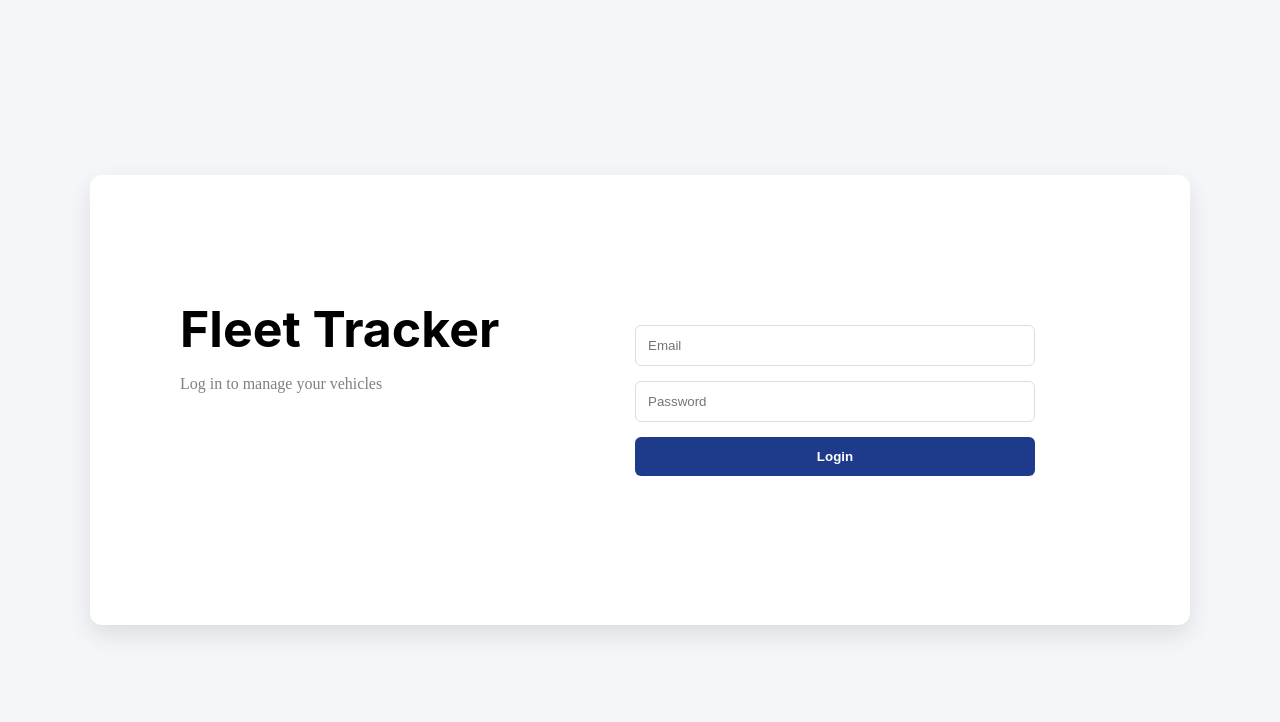
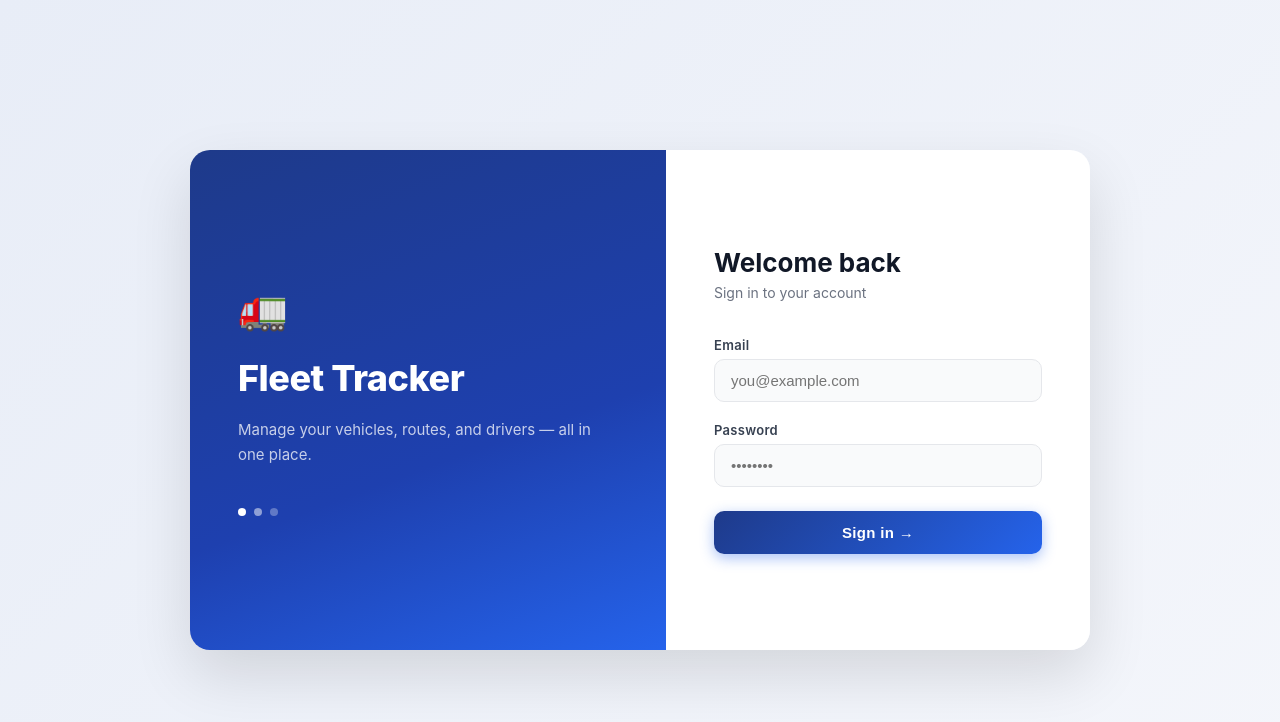
Before and after one commit to WSU-4110/Fleet-App, a React (Vite) app: page / in a window 1280 px wide. Shown: the top 722 px of the page. Built offline with nearby package versions, Linux system fonts and the light colour scheme.

Commit message:
Login page is fully functional. It makes a call to firebase to check if user can be authenticated

```diff
--- a/src/Login.jsx
+++ b/src/Login.jsx
@@ -1,47 +1,83 @@
 import { useState } from "react";
+import { signInWithEmailAndPassword } from "firebase/auth";
+import { auth } from "./firebase";
 
 export default function Login() {
   const [email, setEmail] = useState("");
   const [password, setPassword] = useState("");
+  const [error, setError] = useState("");
+  const [loading, setLoading] = useState(false);
+  const [success, setSuccess] = useState(false);
 
-  const handleLogin = (e) => {
+  const handleLogin = async (e) => {
     e.preventDefault();
-    console.log("Email:", email);
-    console.log("Password:", password);
-
+    setError("");
+    setLoading(true);
+    try {
+      await signInWithEmailAndPassword(auth, email, password);
+      setSuccess(true);
+    } catch (err) {
+      setError("Invalid email or password.");
+    } finally {
+      setLoading(false);
+    }
   };
 
   return (
-  <div style ={styles.container}>
+    <div style={styles.container}>
       <div style={styles.card}>
 
+        {/* Left panel */}
         <div style={styles.leftSection}>
+          <div style={styles.logoMark}>🚛</div>
           <h1 style={styles.title}>Fleet Tracker</h1>
-    <p style={styles.subtitle}>Log in to manage your vehicles</p>
+          <p style={styles.subtitle}>Manage your vehicles, routes, and drivers — all in one place.</p>
+          <div style={styles.dots}>
+            <span style={styles.dot} />
+            <span style={{ ...styles.dot, opacity: 0.5 }} />
+            <span style={{ ...styles.dot, opacity: 0.3 }} />
+          </div>
         </div>
 
+        {/* Right panel */}
         <div style={styles.rightSection}>
+          <h2 style={styles.formTitle}>Welcome back</h2>
+          <p style={styles.formSubtitle}>Sign in to your account</p>
+
           <form onSubmit={handleLogin} style={styles.form}>
+            <label style={styles.label}>Email</label>
             <input
               type="email"
-        placeholder="Email"
+              placeholder="you@example.com"
               value={email}
               onChange={(e) => setEmail(e.target.value)}
               style={styles.input}
               required
             />
 
+            <label style={styles.label}>Password</label>
             <input
               type="password"
-        placeholder="Password"
+              placeholder="••••••••"
               value={password}
               onChange={(e) => setPassword(e.target.value)}
               style={styles.input}
               required
             />
 
-      <button type="submit" style={styles.button}>
-        Login
+            {success && (
+              <div style={styles.success}>
+                ✅ Authenticated successfully!
+              </div>
+            )}
+            {error && (
+              <div style={styles.error}>
+                ⚠️ {error}
+              </div>
+            )}
+
+            <button type="submit" style={styles.button} disabled={loading}>
+              {loading ? "Signing in..." : "Sign in →"}
             </button>
           </form>
         </div>
@@ -57,58 +93,122 @@ const styles = {
     display: "flex",
     justifyContent: "center",
     alignItems: "center",
-    backgroundColor: "#f4f6f9",
+    background: "linear-gradient(135deg, #e8edf7 0%, #f4f6fb 100%)",
+    fontFamily: "Inter, system-ui, sans-serif",
   },
   card: {
-    backgroundColor: "white",
-    padding: "50px",
-    borderRadius: "12px",
-    boxShadow: "0 10px 25px rgba(0,0,0,0.1)",
-    width: "1000px",
-    height: "350px",
     display: "flex",
-    justifyContent: "space-between",
+    width: "900px",
+    minHeight: "500px",
+    borderRadius: "20px",
+    overflow: "hidden",
+    boxShadow: "0 25px 60px rgba(0,0,0,0.12)",
+  },
+  leftSection: {
+    width: "380px",
+    background: "linear-gradient(160deg, #1e3a8a 0%, #1e40af 60%, #2563eb 100%)",
+    padding: "60px 48px",
+    display: "flex",
+    flexDirection: "column",
+    justifyContent: "center",
+    color: "white",
+  },
+  logoMark: {
+    fontSize: "40px",
+    marginBottom: "24px",
   },
   title: {
-    marginBottom: "10px",
-    fontSize: "50px",
-    fontFamily: "Inter, sans-serif",
+    fontSize: "36px",
+    fontWeight: "800",
+    margin: "0 0 16px 0",
+    lineHeight: 1.2,
+    letterSpacing: "-0.5px",
   },
   subtitle: {
-    marginBottom: "20px",
-    color: "gray",
+    fontSize: "15px",
+    color: "rgba(255,255,255,0.75)",
+    lineHeight: 1.7,
+    margin: "0 0 40px 0",
   },
-leftSection: {
-  width: "350px",
-  paddingTop: "40px",
-  paddingLeft: "40px",
+  dots: {
+    display: "flex",
+    gap: "8px",
   },
-
+  dot: {
+    width: "8px",
+    height: "8px",
+    borderRadius: "50%",
+    backgroundColor: "white",
+  },
   rightSection: {
     flex: 1,
+    backgroundColor: "white",
+    padding: "60px 48px",
     display: "flex",
+    flexDirection: "column",
     justifyContent: "center",
-  alignItems: "center",
   },
-
+  formTitle: {
+    fontSize: "26px",
+    fontWeight: "700",
+    color: "#111827",
+    margin: "0 0 6px 0",
+  },
+  formSubtitle: {
+    fontSize: "14px",
+    color: "#6b7280",
+    margin: "0 0 36px 0",
+  },
   form: {
     display: "flex",
     flexDirection: "column",
-  width: "400px",
+  },
+  label: {
+    fontSize: "13px",
+    fontWeight: "600",
+    color: "#374151",
+    marginBottom: "6px",
+    letterSpacing: "0.3px",
   },
   input: {
-    padding: "12px",
-    marginBottom: "15px",
-    borderRadius: "6px",
-    border: "1px solid #ddd",
+    padding: "12px 16px",
+    marginBottom: "20px",
+    borderRadius: "10px",
+    border: "1.5px solid #e5e7eb",
+    fontSize: "15px",
+    color: "#111827",
+    outline: "none",
+    backgroundColor: "#f9fafb",
+  },
+  success: {
+    backgroundColor: "#f0fdf4",
+    border: "1px solid #86efac",
+    color: "#15803d",
+    fontSize: "13px",
+    padding: "10px 14px",
+    borderRadius: "8px",
+    marginBottom: "16px",
+  },
+  error: {
+    backgroundColor: "#fef2f2",
+    border: "1px solid #fca5a5",
+    color: "#b91c1c",
+    fontSize: "13px",
+    padding: "10px 14px",
+    borderRadius: "8px",
+    marginBottom: "16px",
   },
   button: {
-    padding: "12px",
-    borderRadius: "6px",
+    padding: "13px",
+    borderRadius: "10px",
     border: "none",
-    backgroundColor: "#1e3a8a",
+    background: "linear-gradient(135deg, #1e3a8a, #2563eb)",
     color: "white",
-    fontWeight: "bold",
+    fontWeight: "700",
+    fontSize: "15px",
     cursor: "pointer",
+    letterSpacing: "0.3px",
+    marginTop: "4px",
+    boxShadow: "0 4px 14px rgba(37,99,235,0.4)",
   },
 };
```
Also changed, not shown: 1 other file (tests, documents, lock files or other folders). Lines whose indentation alone changed are shown as unchanged.
